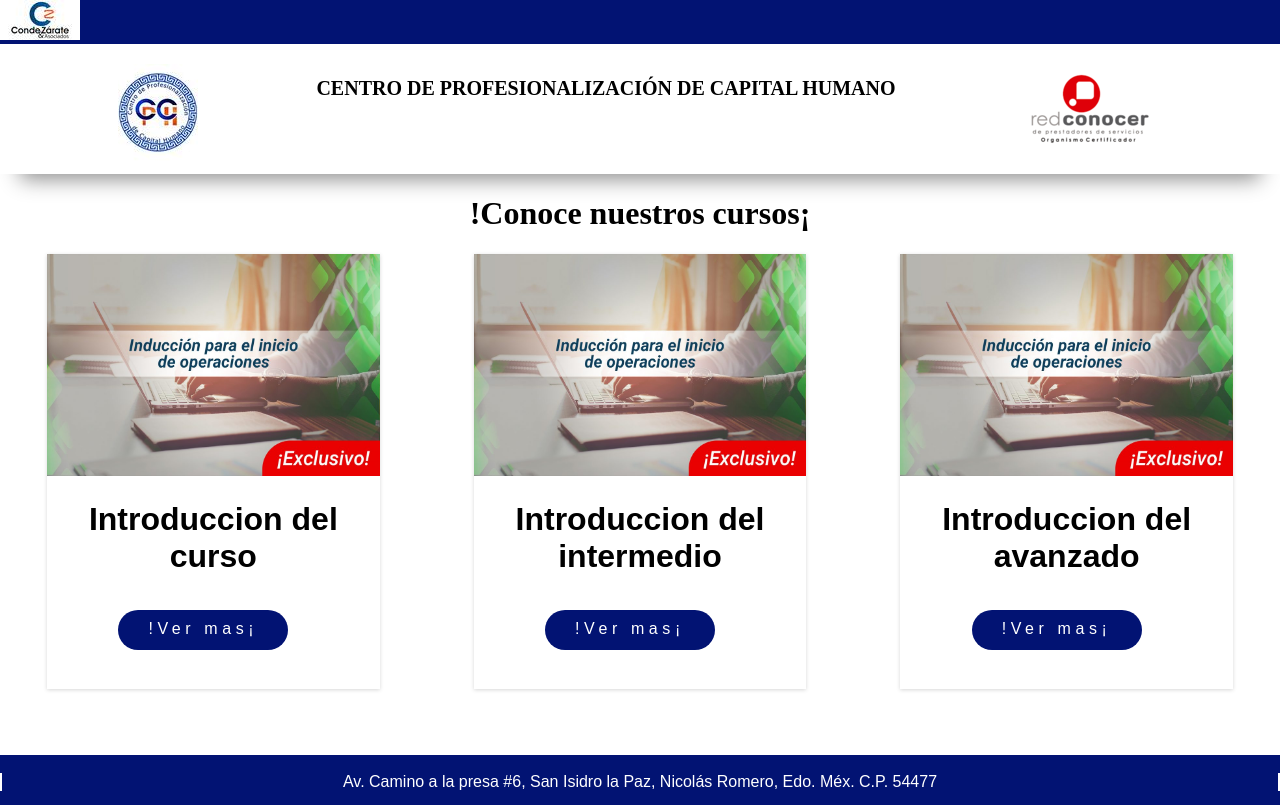
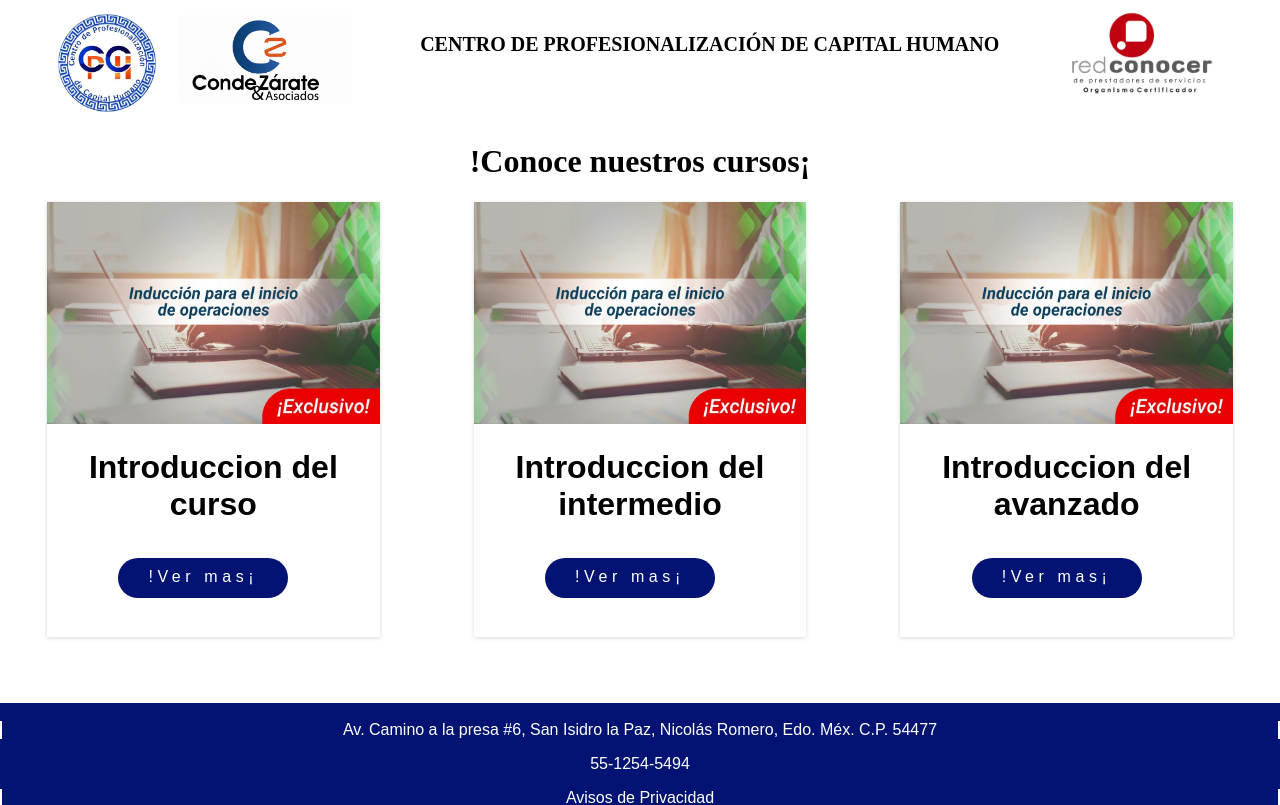
Before and after one commit to Karly-Dan/CPCH, a Nuxt app: page /servicios in a window 1280 px wide. Shown: the top 805 px of the page. Built offline with nearby package versions, Linux system fonts and the light colour scheme.

Commit message:
se agregan las nuevas imagen de los logos y de modifican medidas

```diff
--- a/components/header.vue
+++ b/components/header.vue
@@ -2,11 +2,11 @@
   <header>
     <div class="contenedor-header">
         <div class="div-czya">
-            <img src="../assets/logoCZYA2.jpeg" alt="">
+            <img src="../assets/logoCZYA.jpg" alt="" class="logo-c">
         </div>
         <nav class="contenedor-menu">
             <input type="checkbox" id="menu" class="input-menu">
-            <label class="label-menu" for="menu"> <img src="../assets/menu.png" alt="" style="filter: invert(100%) sepia(6%) saturate(7433%) hue-rotate(241deg) brightness(114%) contrast(91%);"> </label>
+            <label class="label-menu" for="menu"> <img src="../assets/menu.png" alt=""  class="menu-lista" style="filter: invert(100%) sepia(6%) saturate(7433%) hue-rotate(241deg) brightness(114%) contrast(91%);"> </label>
             <ul>
                 <li><a href="/acercaDeNosotros"></a>Acerca de nosotros</li>
                 <li><a href="/contacto"></a>Contacto</li>
@@ -17,13 +17,14 @@
     </div>
     <div class="contenedor">
         <div class="div-cpch">
-            <img src="../assets/logocpch.jpeg" alt="">
+            <img src="../assets/logoCPCH.jpg" alt="" class="logo-capitalhumano">
+            <img src="../assets/logoCZYA.jpg" alt="" class="logo-conde">
         </div>
         <div>
             <h1 class="titulo-cpch">CENTRO DE PROFESIONALIZACIÓN DE CAPITAL HUMANO</h1>
         </div>
         <div class="div-redconocer">
-            <img src="../assets/index-2.png" alt="">
+            <img src="../assets/logoRC.jpg" alt="" class="logo-red">
         </div>
     </div>
   </header>
@@ -37,7 +38,6 @@
     background-color: #021373;
     display: flex;
     justify-content: space-between;
-    margin-bottom: 20px;
 }
 
 .div-cpch {
@@ -50,6 +50,9 @@
 .lista-menu {
     background-color: #021373;
     position: absolute;
+}
+.menu-lista {
+  padding-top: 8px;
 }
 .a-menu {
     color: white;
@@ -108,8 +111,22 @@ li:hover {
   .contenedor {
   box-shadow: rgba(0, 0, 0, 0.45) 0px 25px 20px -20px;
   margin-bottom: 20px;
+  padding: 10px;
+  }
+  .logo-conde {
+    display: none;
+  }
+  .logo-red {
+      height: 77px;
+  }
+  .logo-c {
+    height: 50px;
+  }
+  .logo-capitalhumano {
+  height: 90px;
+  }
 }
-}
+
 @media (min-width: 1024px) {
     .contenedor {
         display: flex;
@@ -118,13 +135,27 @@ li:hover {
     .titulo-cpch {
     text-align: center;
     font-size: 20px;
+    padding-top: 20px;
     }
     .contenedor-menu {
-        display: none;
+    display: none;
     }
     .contenedor {
-  box-shadow: rgba(0, 0, 0, 0.45) 0px 25px 20px -20px;
-  margin-bottom: 20px;
-}
+    margin-bottom: 20px;
+    }
+    .contenedor-header {
+      display: none;
+    }
+    .logo-conde {
+      width: 176px;
+      padding: 15px;
+    }
+    .logo-red {
+      height: 102px;
+    }
+    .logo-capitalhumano {
+      padding: 4px;
+      height: 102px;
+    }
 }
 </style>
```
